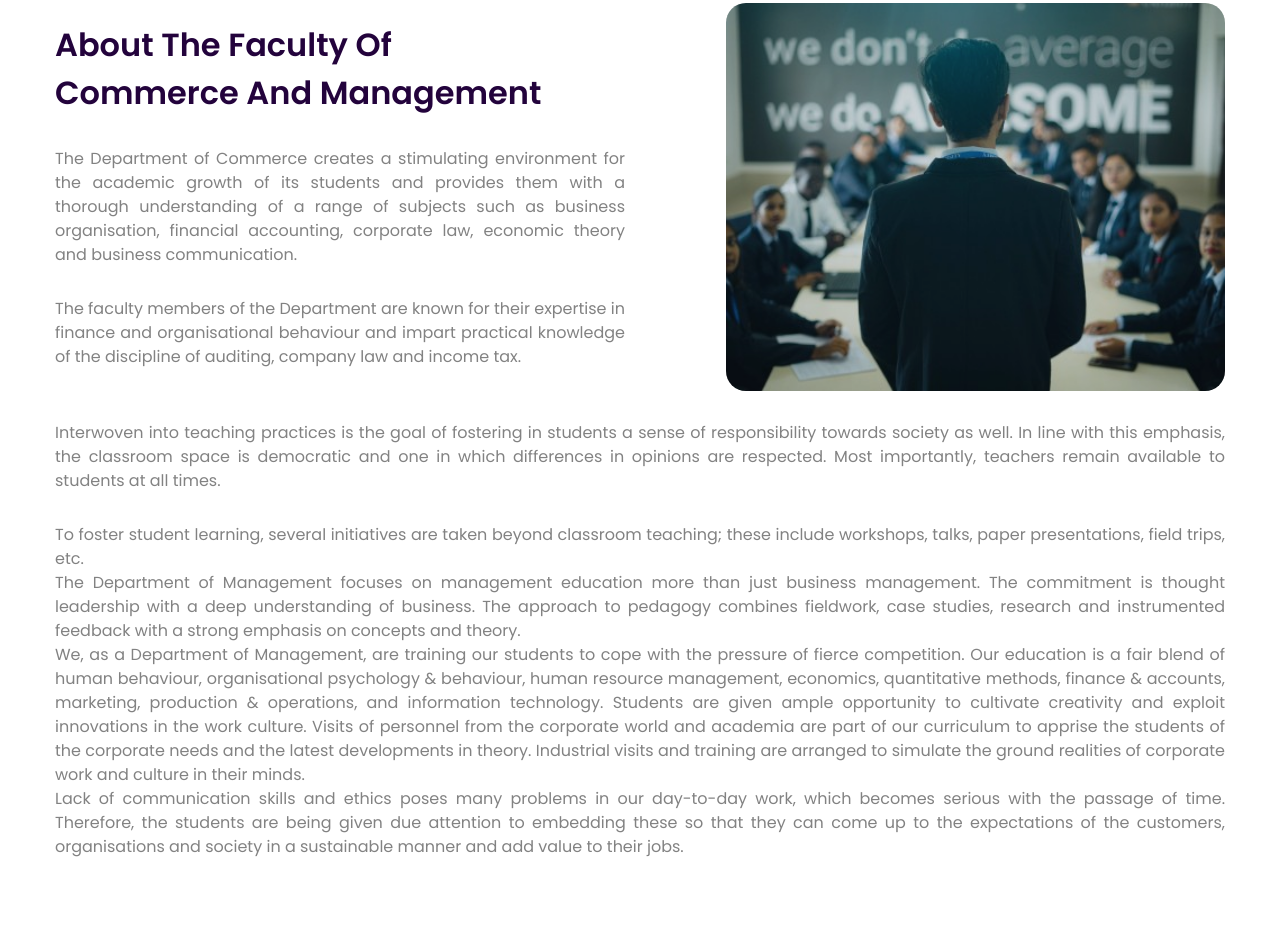
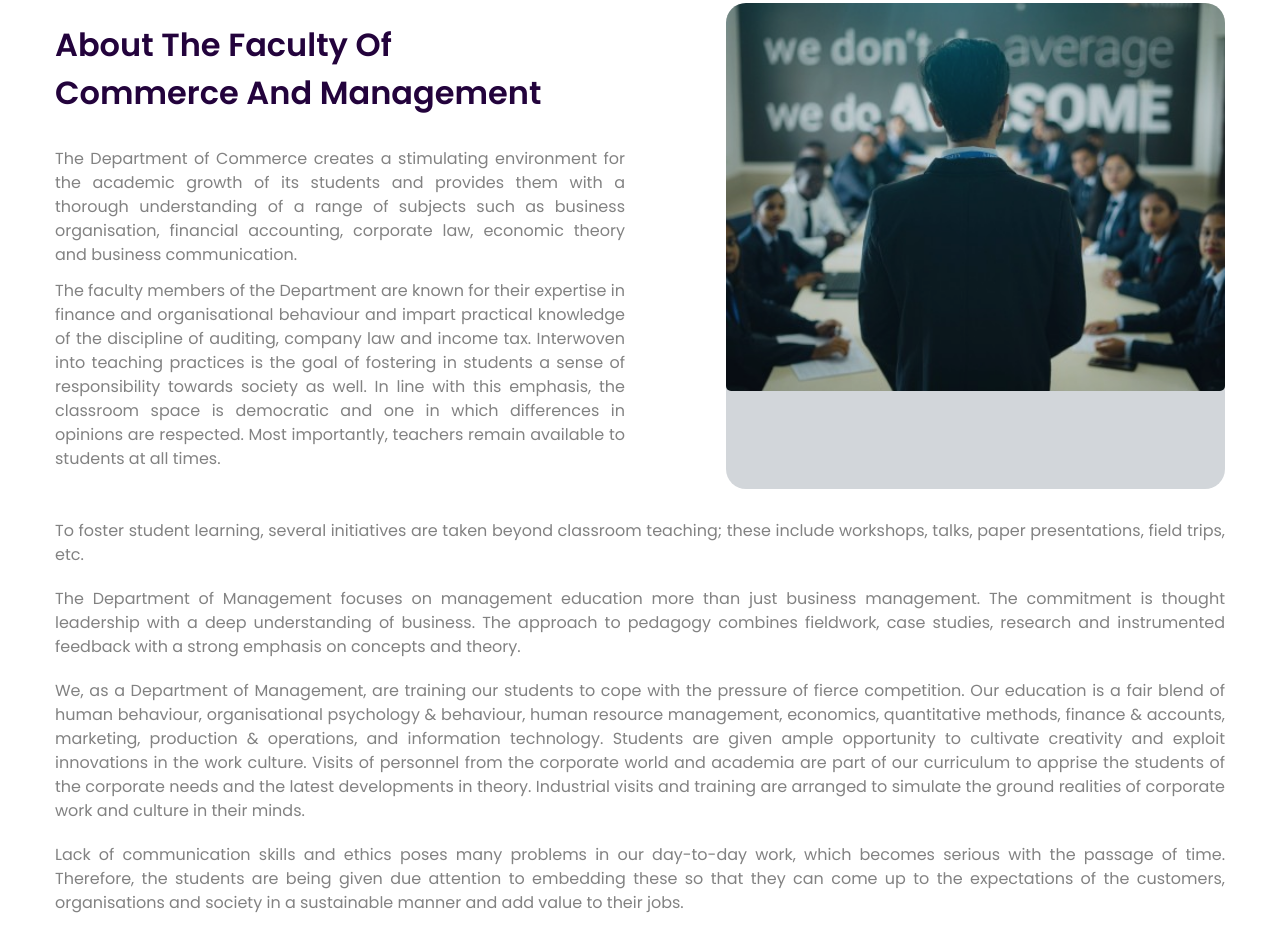
Before and after one commit to gandharvajha/Faculty-Of-Commerce-And-Management, a plain HTML site: page index.html in a window 1280 px wide. Shown: the part 1023-1958 px from the top of the page. Drawn offline with nearby package versions, Linux system fonts and the light colour scheme; some packages are replaced by stand-ins of ours; a script that the page names is missing.

Commit message:
changes updated

```diff
--- a/index.html
+++ b/index.html
@@ -135,12 +135,19 @@
 					<!-- <div class="about-slogan-home-two">Lorem ipsum dolor sit amet, consectetur adipiscing elit,  sed do eiusmod tempor incididunt ut labore.</div> -->
 					<div class="about-info-text">
 						<p style="text-align: justify;margin-top:30px;">
-							The Department of Commerce creates a stimulating environment for the academic growth of its students and provides them with a thorough understanding of a range of subjects such as business organisation, financial accounting, corporate law, economic theory and business communication.
+							The Department of Commerce creates a stimulating environment for the academic growth of its
+students and provides them with a thorough understanding of a range of subjects such as
+business organisation, financial accounting, corporate law, economic theory and business
+communication.
 						</p>
-						<p style="text-align: justify;margin-top:30px;">
+						<p style="text-align: justify;">
 							The faculty members of the Department are known for their expertise in finance and
 organisational behaviour and impart practical knowledge of the discipline of auditing, company
-law and income tax.
+law and income tax. Interwoven into teaching practices is the goal of fostering in students a sense
+of responsibility towards society as well. In line with this emphasis, the classroom space is
+democratic and one in which differences in opinions are respected. Most importantly, teachers
+remain available to students at all times.
+
 						</p>
 					</div>
 				</div>
@@ -151,21 +158,16 @@ law and income tax.
 				</div>
 			</div>
 			<p style="text-align: justify;margin-top:30px;">
-				Interwoven into teaching practices is the goal of fostering in students a sense
-of responsibility towards society as well. In line with this emphasis, the classroom space is
-democratic and one in which differences in opinions are respected. Most importantly, teachers
-remain available to students at all times.
+				To foster student learning, several initiatives are taken beyond classroom teaching; these include
+workshops, talks, paper presentations, field trips, etc.
 			</p>
-			<p  style="text-align: justify;margin-top:30px;">
-				To foster student learning, several initiatives are taken beyond classroom teaching; these include workshops, talks, paper presentations, field trips, etc.
-			</p>
-			<p  style="text-align: justify;">
+			<p  style="text-align: justify;margin-top:20px;">
 				The Department of Management focuses on management education more than just business
 management. The commitment is thought leadership with a deep understanding of business.
 The approach to pedagogy combines fieldwork, case studies, research and instrumented
 feedback with a strong emphasis on concepts and theory.
 			</p>
-			<p  style="text-align: justify;">
+			<p  style="text-align: justify;margin-top:20px;">
 				We, as a Department of Management, are training our students to cope with the pressure of fierce
 competition. Our education is a fair blend of human behaviour, organisational psychology &
 behaviour, human resource management, economics, quantitative methods, finance & accounts,
@@ -175,7 +177,7 @@ from the corporate world and academia are part of our curriculum to apprise the
 corporate needs and the latest developments in theory. Industrial visits and training are arranged
 to simulate the ground realities of corporate work and culture in their minds.
 			</p>
-			<p style="text-align: justify;">
+			<p  style="text-align: justify;margin-top:20px;">
 				Lack of communication skills and ethics poses many problems in our day-to-day work, which
 becomes serious with the passage of time. Therefore, the students are being given due attention
 to embedding these so that they can come up to the expectations of the customers,
```
